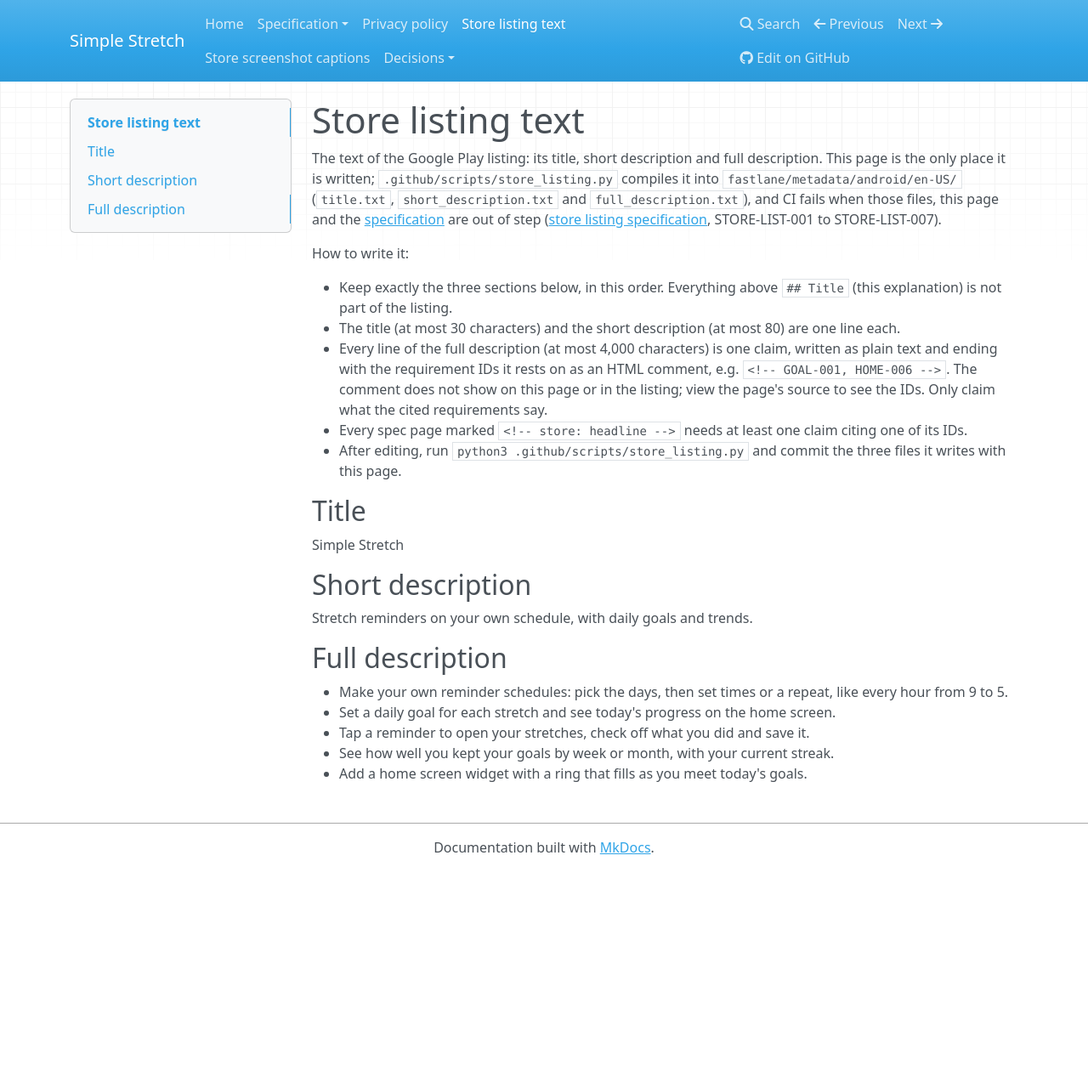
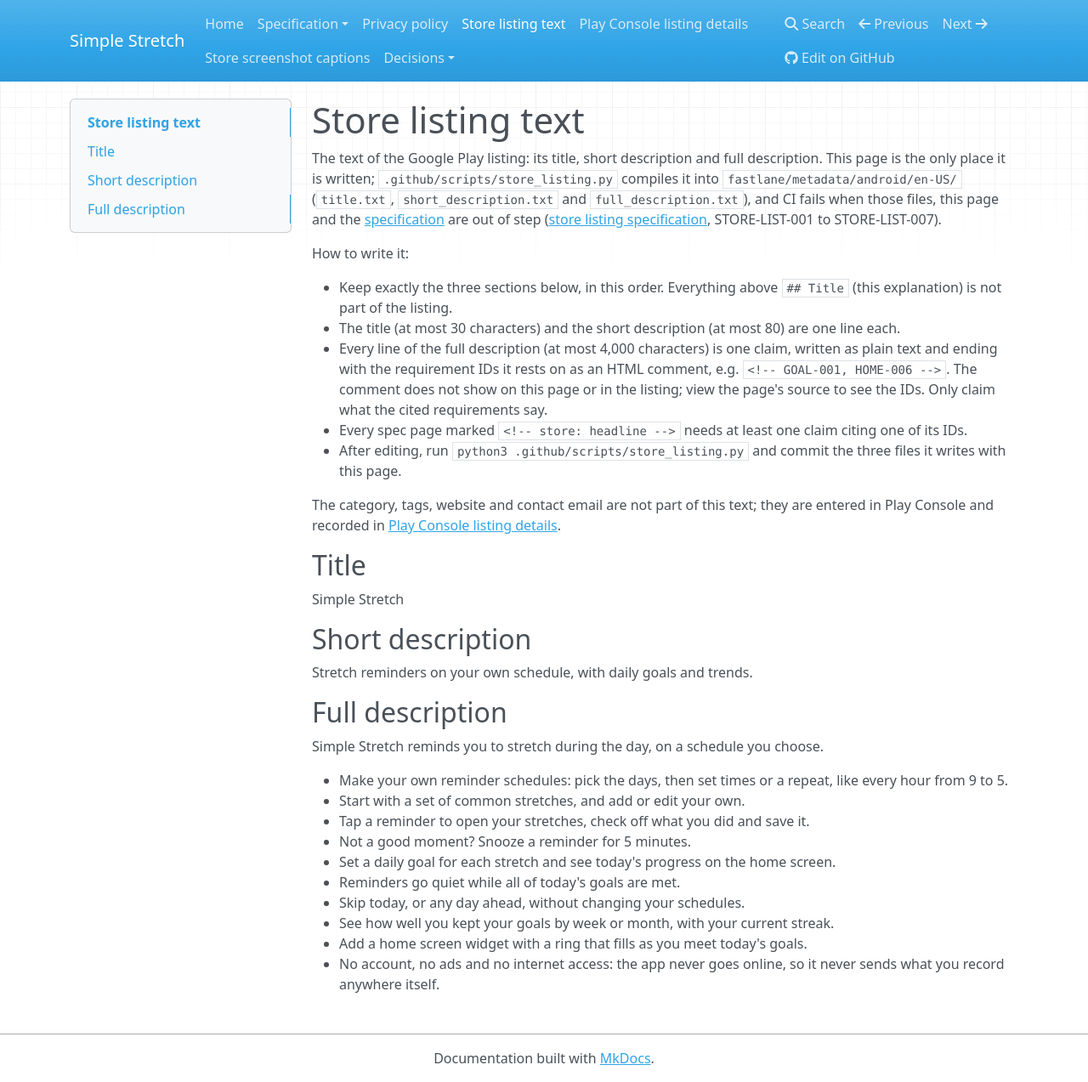
Before and after one commit to derekwinters/simple-stretch-android, an MkDocs documentation site: the page built from docs/store/listing.md, in a window 1280 px wide and 1273 px high. Shown: the whole window at 85% size. Built offline with MkDocs 1.6.1, drawn with Linux system fonts in a browser that asks for light colours; nearby versions of some CDN libraries.

Commit message:
docs(store): settle the Play listing text, category and tags (#85)
Revise the Play full description into final text and record the category, proposed tags, website and contact-email arrangement in docs/store/play-console.md. The contact email is not committed.

Closes #44

```diff
--- a/docs/store/listing.md
+++ b/docs/store/listing.md
@@ -22,6 +22,9 @@
 - After editing, run `python3 .github/scripts/store_listing.py` and commit the three files it
   writes with this page.
 
+The category, tags, website and contact email are not part of this text; they are entered in
+Play Console and recorded in [Play Console listing details](play-console.md).
+
 ## Title
 
 Simple Stretch
@@ -32,8 +35,15 @@
 
 ## Full description
 
+Simple Stretch reminds you to stretch during the day, on a schedule you choose. <!-- SCHED-001 -->
+
 - Make your own reminder schedules: pick the days, then set times or a repeat, like every hour from 9 to 5. <!-- SCHED-001, SCHED-011, SCHED-012 -->
+- Start with a set of common stretches, and add or edit your own. <!-- LIB-001, LIB-002 -->
+- Tap a reminder to open your stretches, check off what you did and save it. <!-- SESS-001, SESS-002, SESS-003, NOTIF-002 -->
+- Not a good moment? Snooze a reminder for 5 minutes. <!-- NOTIF-008 -->
 - Set a daily goal for each stretch and see today's progress on the home screen. <!-- GOAL-001, GOAL-003, HOME-006 -->
-- Tap a reminder to open your stretches, check off what you did and save it. <!-- SESS-001, SESS-002, SESS-003, NOTIF-002 -->
+- Reminders go quiet while all of today's goals are met. <!-- GOAL-005, NOTIF-010 -->
+- Skip today, or any day ahead, without changing your schedules. <!-- SKIP-001, SKIP-002, SKIP-006 -->
 - See how well you kept your goals by week or month, with your current streak. <!-- TREND-004, TREND-005, TREND-006 -->
 - Add a home screen widget with a ring that fills as you meet today's goals. <!-- WIDGET-001, WIDGET-002, WIDGET-003 -->
+- No account, no ads and no internet access: the app never goes online, so it never sends what you record anywhere itself. <!-- PRIV-001, PRIV-002 -->
--- a/mkdocs.yml
+++ b/mkdocs.yml
@@ -37,6 +37,7 @@
       - Store listing: spec/store-listing.md
   - Privacy policy: privacy.md
   - Store listing text: store/listing.md
+  - Play Console listing details: store/play-console.md
   - Store screenshot captions: store/captions.md
   - Decisions:
       - 0001 Debug signing until a release keystore: adr/0001-debug-signing-until-release-keystore.md
```
Also changed, not shown: docs/spec/store-listing.md (+3 -1 lines), docs/store/play-console.md (added, +36 -0 lines), 1 other file.
